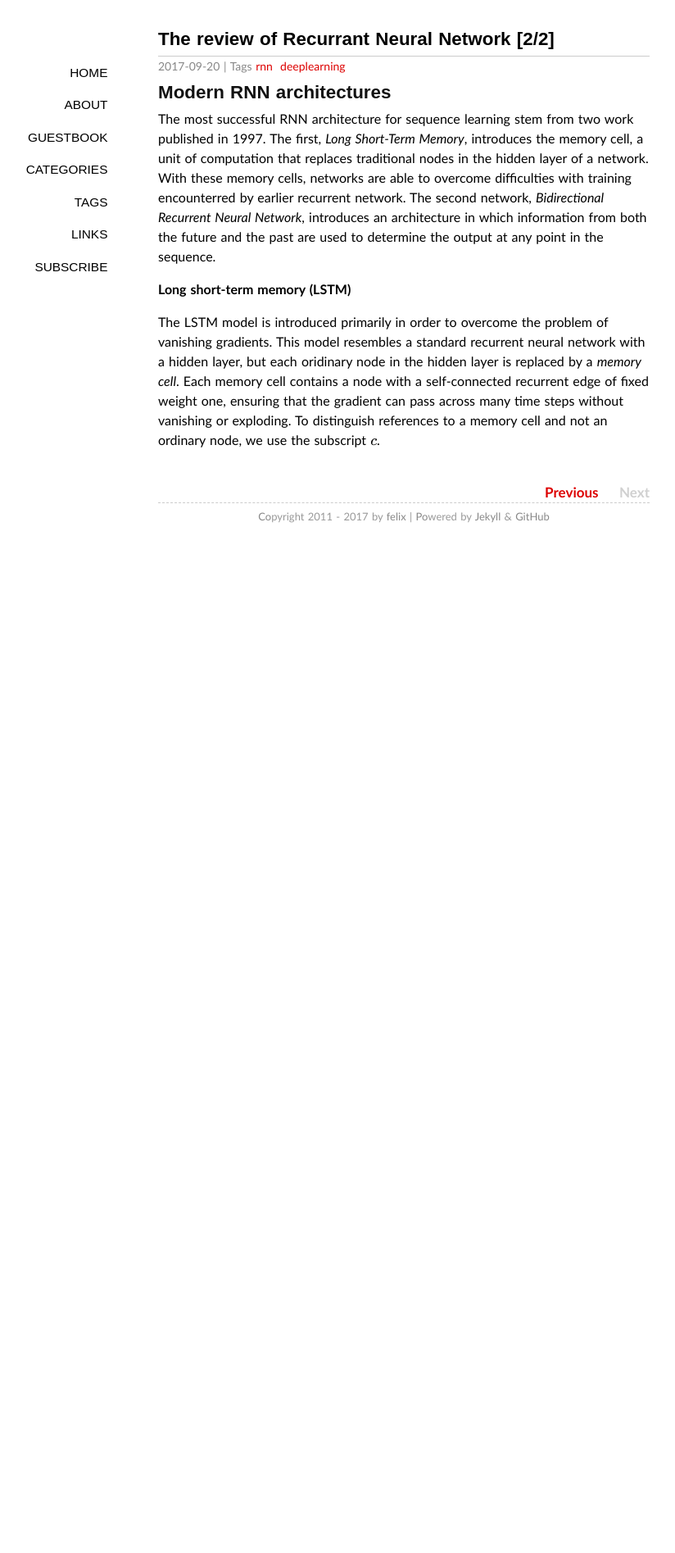
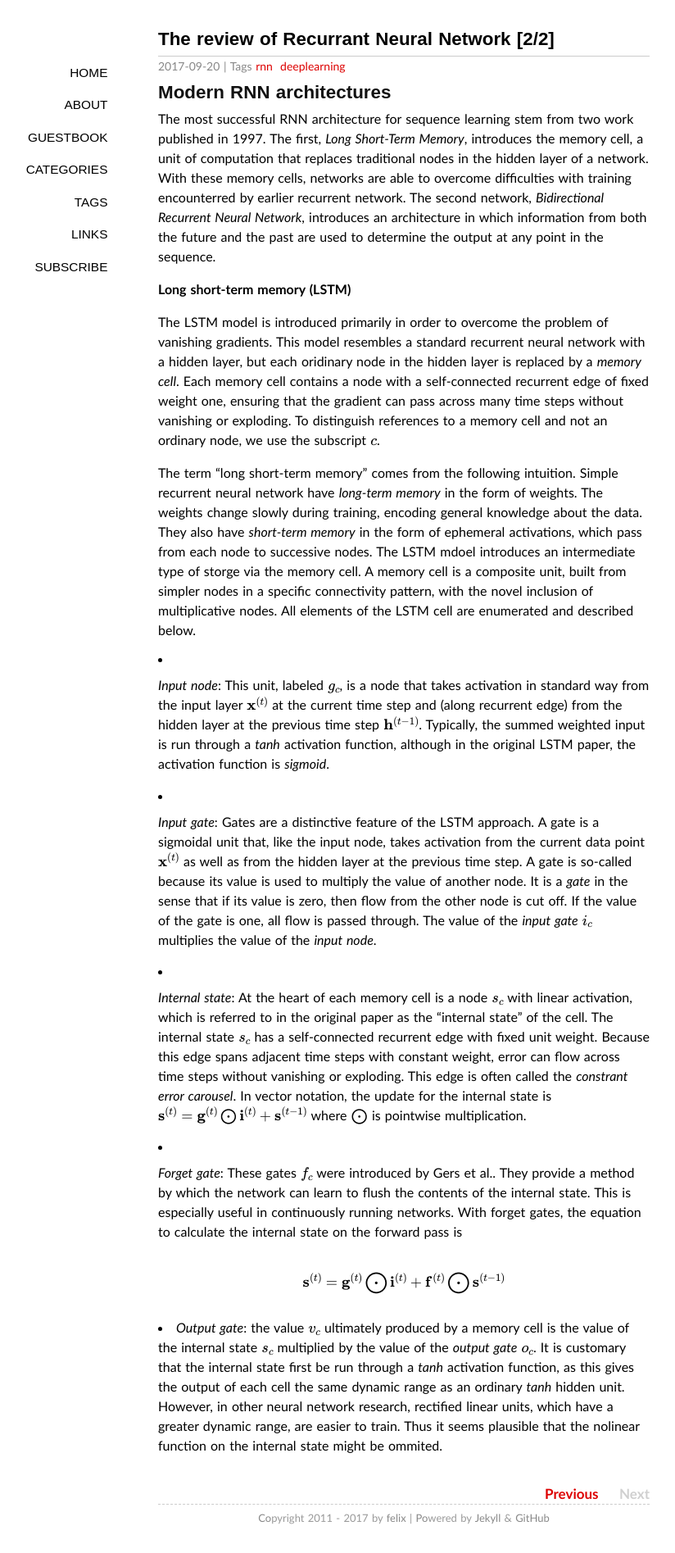
Before and after one commit to hezila/hezila.github.io, a Jekyll site: the page built from _posts/2017-09-20-rnn-review-2.md, in a window 1280 px wide. Shown: the whole page at 82% size, without its empty margins (147-971 px from the left). Built offline with Jekyll 4.4.1, drawn with Linux system fonts in a browser that asks for light colours; some web fonts are replaced; formulas are drawn with MathJax 3; comment, search, counter and statistics services are not loaded; before the commit the page ends 900 px from its top, so only the background shows below that.

Commit message:
complete memory cell in LSTM

```diff
--- a/_posts/2017-09-20-rnn-review-2.md
+++ b/_posts/2017-09-20-rnn-review-2.md
@@ -14,3 +14,19 @@ The most successful RNN architecture for sequence learning stem from two work pu
 **Long short-term memory (LSTM)**
 
 The LSTM model is introduced primarily in order to overcome the problem of vanishing gradients. This model resembles a standard recurrent neural network with a hidden layer, but each oridinary node in the hidden layer is replaced by a *memory cell*. Each memory cell contains a node with a self-connected recurrent edge of fixed weight one, ensuring that the gradient can pass across many time steps without vanishing or exploding. To distinguish references to a memory cell and not an ordinary node, we use the subscript $$c$$.
+
+The term "long short-term memory" comes from the following intuition. Simple recurrent neural network have *long-term memory* in the form of weights. The weights change slowly during training, encoding general knowledge about the data. They also have *short-term memory* in the form of ephemeral activations, which pass from each node to successive nodes. The LSTM mdoel introduces an intermediate type of storge via the memory cell. A memory cell is a composite unit, built from simpler nodes in a specific connectivity pattern, with the novel inclusion of multiplicative nodes. All elements of the LSTM cell are enumerated and described below.
+
+- *Input node*: This unit, labeled $$g_c$$, is a node that takes activation in standard way from the input layer $$\mathbf{x}^{(t)}$$ at the current time step and (along recurrent edge) from the hidden layer at the previous time step $$\mathbf{h}^{(t-1)}$$. Typically, the summed weighted input is run through a *tanh* activation function, although in the original LSTM paper, the activation function is *sigmoid*.
+
+- *Input gate*: Gates are a distinctive feature of the LSTM approach. A gate is a sigmoidal unit that, like the input node, takes activation from the current data point $$\mathbf{x}^{(t)}$$ as well as from the hidden layer at the previous time step. A gate is so-called because its value is used to multiply the value of another node. It is a *gate* in the sense that if its value is zero, then flow from the other node is cut off. If the value of the gate is one, all flow is passed through. The value of the *input gate* $$i_c$$ multiplies the value of the *input node*.
+
+- *Internal state*: At the heart of each memory cell is a node $$s_c$$ with linear activation, which is referred to in the original paper as the "internal state" of the cell. The internal state $$s_c$$ has a self-connected recurrent edge with fixed unit weight. Because this edge spans adjacent time steps with constant weight, error can flow across time steps without vanishing or exploding. This edge is often called the *constrant error carousel*. In vector notation, the update for the internal state is $$\mathbf{s}^{(t)} = \mathbf{g}^{(t)} \bigodot \mathbf{i}^{(t)} + \mathbf{s}^{(t-1)}$$ where $$\bigodot$$ is pointwise multiplication.
+
+- *Forget gate*: These gates $$f_c$$ were introduced by Gers et al.. They provide a method by which the network can learn to flush the contents of the internal state. This is especially useful in continuously running networks. With forget gates, the equation to calculate the internal state on the forward pass is
+
+\begin{equation}
+\mathbf{s}^{(t)} = \mathbf{g}^{(t)} \bigodot \mathbf{i}^{(t)} + \mathbf{f}^{(t)} \bigodot \mathbf{s}^{(t-1)}
+\end{equation}
+
+- *Output gate*: the value $$v_c$$ ultimately produced by a memory cell is the value of the internal state $$s_c$$ multiplied by the value of the *output gate* $$o_c$$. It is customary that the internal state first be run through a *tanh* activation function, as this gives the output of each cell the same dynamic range as an ordinary *tanh* hidden unit. However, in other neural network research, rectified linear units, which have a greater dynamic range, are easier to train. Thus it seems plausible that the nolinear function on the internal state might be ommited.
```
